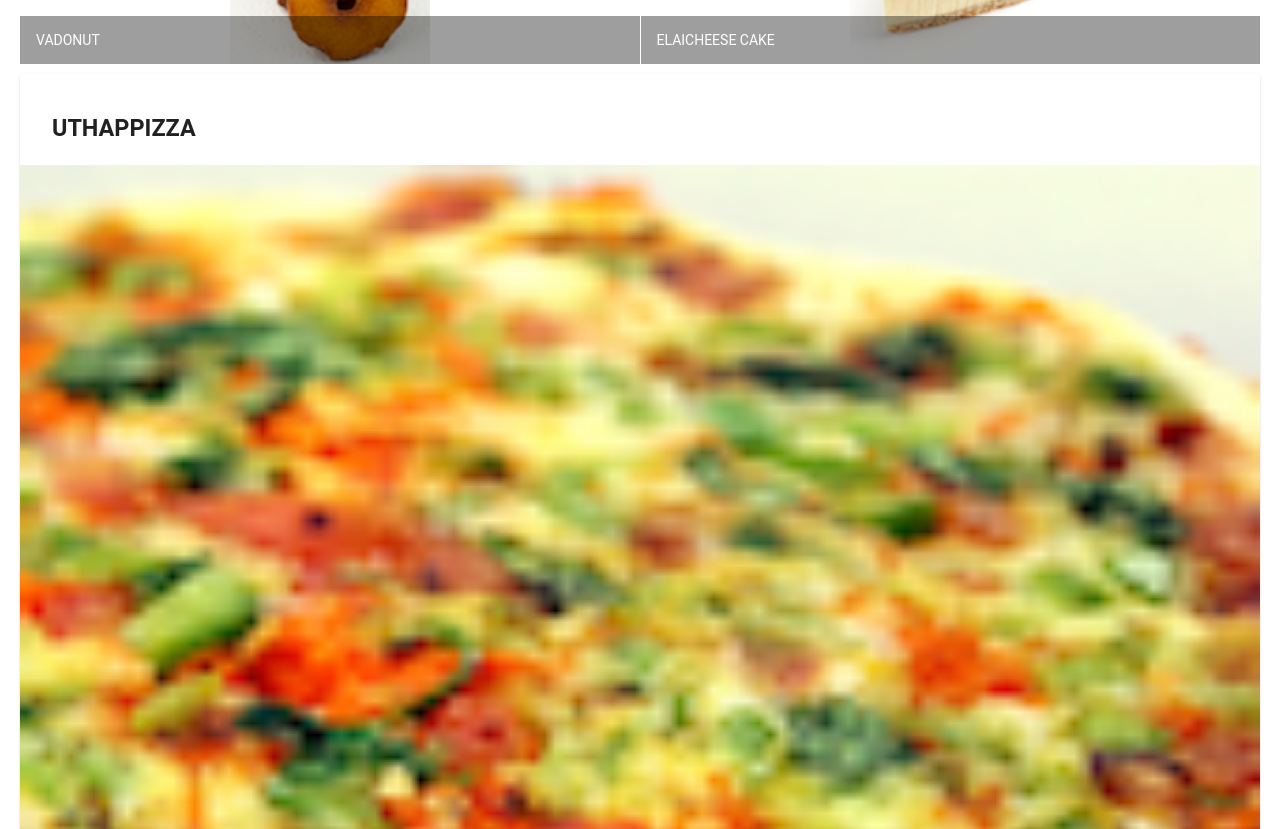
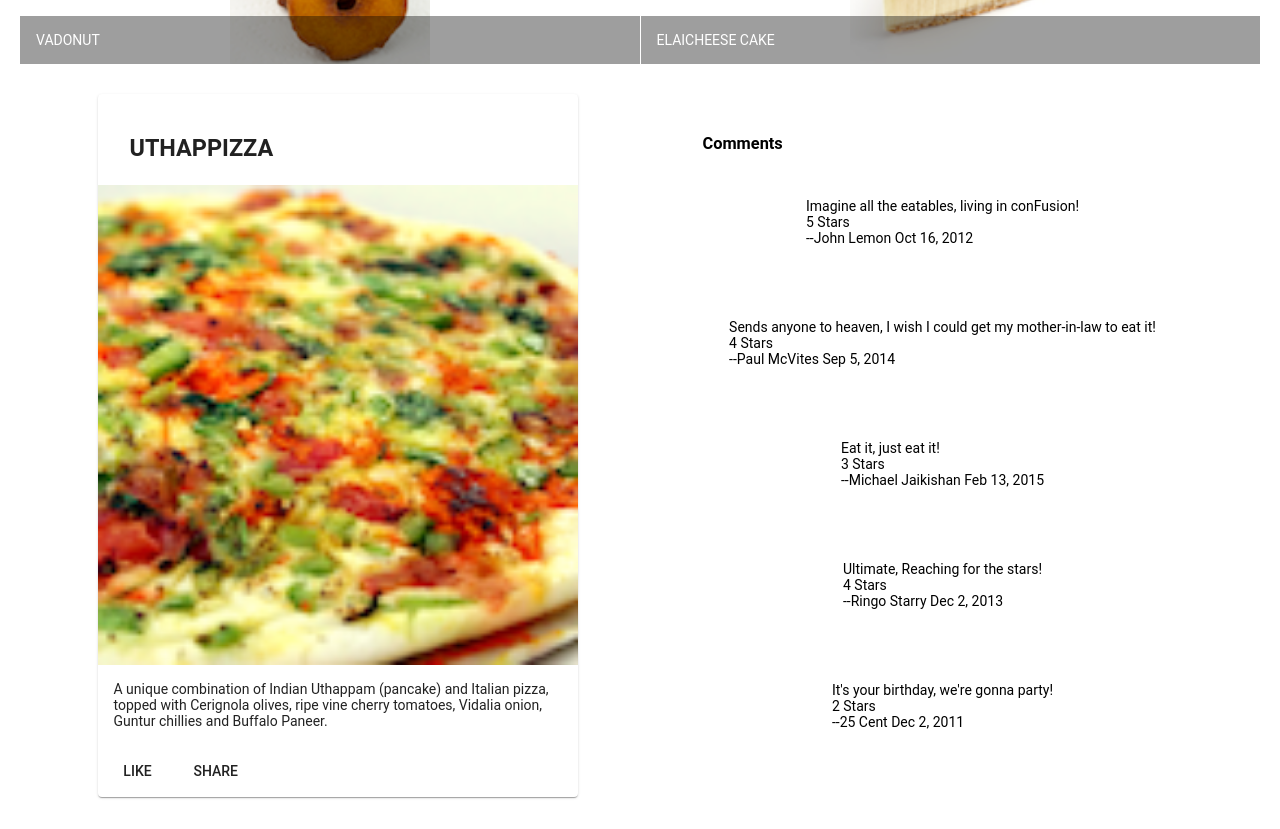
Before and after one commit to akfgln/Angular, an Angular app: page / in a window 1280 px wide. Shown: the part 500-1329 px from the top of the page. Built offline with nearby package versions, Linux system fonts and the light colour scheme.

Commit message:
Dish Detail Task

```diff
--- a/src/app/app.module.ts
+++ b/src/app/app.module.ts
@@ -12,11 +12,13 @@
 import { MatGridListModule } from '@angular/material/grid-list';
 import { MatCardModule } from '@angular/material/card';
 import { MatButtonModule } from '@angular/material/button';
+import { DishdetailComponent } from './dishdetail/dishdetail.component';
 
 @NgModule({
   declarations: [
     AppComponent,
-    MenuComponent
+    MenuComponent,
+    DishdetailComponent
   ],
   imports: [
     BrowserModule,
--- /dev/null
+++ b/src/app/dishdetail/dishdetail.component.html
@@ -0,0 +1,45 @@
+<div class="container"
+    fxLayout="row"
+    fxLayout.sm="column"
+    fxLayout.xs="column"
+    fxLayoutAlign.gt-md="space-around center"
+    fxLayoutGap="10px"
+    fxLayoutGap.xs="0">
+
+  <div fxFlex="40" *ngIf="dish">
+        <mat-card>
+          <mat-card-header>
+            <mat-card-title>
+              <h3>{{dish.name | uppercase}}</h3>
+            </mat-card-title>
+          </mat-card-header>
+          <img mat-card-image src={{dish.image}} alt={{dish.name}}>
+          <mat-card-content>
+            <p>{{dish.description}}
+            </p>
+          </mat-card-content>
+          <mat-card-actions>
+            <button mat-button>LIKE</button>
+            <button mat-button>SHARE</button>
+          </mat-card-actions>
+        </mat-card>
+  </div>
+  <div fxFlex="40">
+    <mat-grid-list cols="1" rowHeight="4:1">
+          <mat-grid-tile-header>
+            <h3>Comments</h3>
+         </mat-grid-tile-header>
+        <mat-grid-tile class="title-tem" *ngFor="let comment of dish.comments">
+          <mat-card-content>
+                <div class="item-content">  {{comment.comment}}
+                    </div>
+            <div class="item-content"> {{comment.rating}} Stars
+                </div>
+             <div class="item-content"> --{{comment.author}} {{comment.date | date}}
+             </div>
+          </mat-card-content>
+        </mat-grid-tile>
+      </mat-grid-list>
+  </div>
+
+</div>
--- /dev/null
+++ b/src/app/dishdetail/dishdetail.component.scss
@@ -0,0 +1,4 @@
+.title-tem >::ng-deep .mat-figure{
+    align-items: flex-start;
+    justify-content: flex-start;
+  }
--- /dev/null
+++ b/src/app/dishdetail/dishdetail.component.ts
@@ -0,0 +1,60 @@
+import { Component, OnInit } from '@angular/core';
+
+const DISH = {
+  id: '0',
+  name: 'Uthappizza',
+  image: '/assets/images/uthappizza.png',
+  category: 'mains',
+  featured: true,
+  label: 'Hot',
+  price: '4.99',
+  // tslint:disable-next-line:max-line-length
+  description: 'A unique combination of Indian Uthappam (pancake) and Italian pizza, topped with Cerignola olives, ripe vine cherry tomatoes, Vidalia onion, Guntur chillies and Buffalo Paneer.',
+  comments: [
+       {
+           rating: 5,
+           comment: 'Imagine all the eatables, living in conFusion!',
+           author: 'John Lemon',
+           date: '2012-10-16T17:57:28.556094Z'
+       },
+       {
+           rating: 4,
+           comment: 'Sends anyone to heaven, I wish I could get my mother-in-law to eat it!',
+           author: 'Paul McVites',
+           date: '2014-09-05T17:57:28.556094Z'
+       },
+       {
+           rating: 3,
+           comment: 'Eat it, just eat it!',
+           author: 'Michael Jaikishan',
+           date: '2015-02-13T17:57:28.556094Z'
+       },
+       {
+           rating: 4,
+           comment: 'Ultimate, Reaching for the stars!',
+           author: 'Ringo Starry',
+           date: '2013-12-02T17:57:28.556094Z'
+       },
+       {
+           rating: 2,
+           comment: 'It\'s your birthday, we\'re gonna party!',
+           author: '25 Cent',
+           date: '2011-12-02T17:57:28.556094Z'
+       }
+   ]
+};
+
+@Component({
+  selector: 'app-dishdetail',
+  templateUrl: './dishdetail.component.html',
+  styleUrls: ['./dishdetail.component.scss']
+})
+export class DishdetailComponent implements OnInit {
+
+  dish = DISH;
+  constructor() { }
+
+  ngOnInit() {
+  }
+
+}
--- a/src/app/menu/menu.component.html
+++ b/src/app/menu/menu.component.html
@@ -20,23 +20,5 @@
     </mat-grid-list>
   </div>
 
-  <div fxFlex *ngIf="selectedDish">
-    <mat-card>
-      <mat-card-header>
-        <mat-card-title>
-          <h3>{{selectedDish.name | uppercase}}</h3>
-        </mat-card-title>
-      </mat-card-header>
-      <img mat-card-image src={{selectedDish.image}} alt={{selectedDish.name}}>
-      <mat-card-content>
-        <p>{{selectedDish.description}}
-        </p>
-      </mat-card-content>
-      <mat-card-actions>
-        <button mat-button>LIKE</button>
-        <button mat-button>SHARE</button>
-      </mat-card-actions>
-    </mat-card>
-  </div>
-
+<app-dishdetail></app-dishdetail>
 </div>
```
Also changed, not shown: 1 other file (tests, documents, lock files or other folders).
